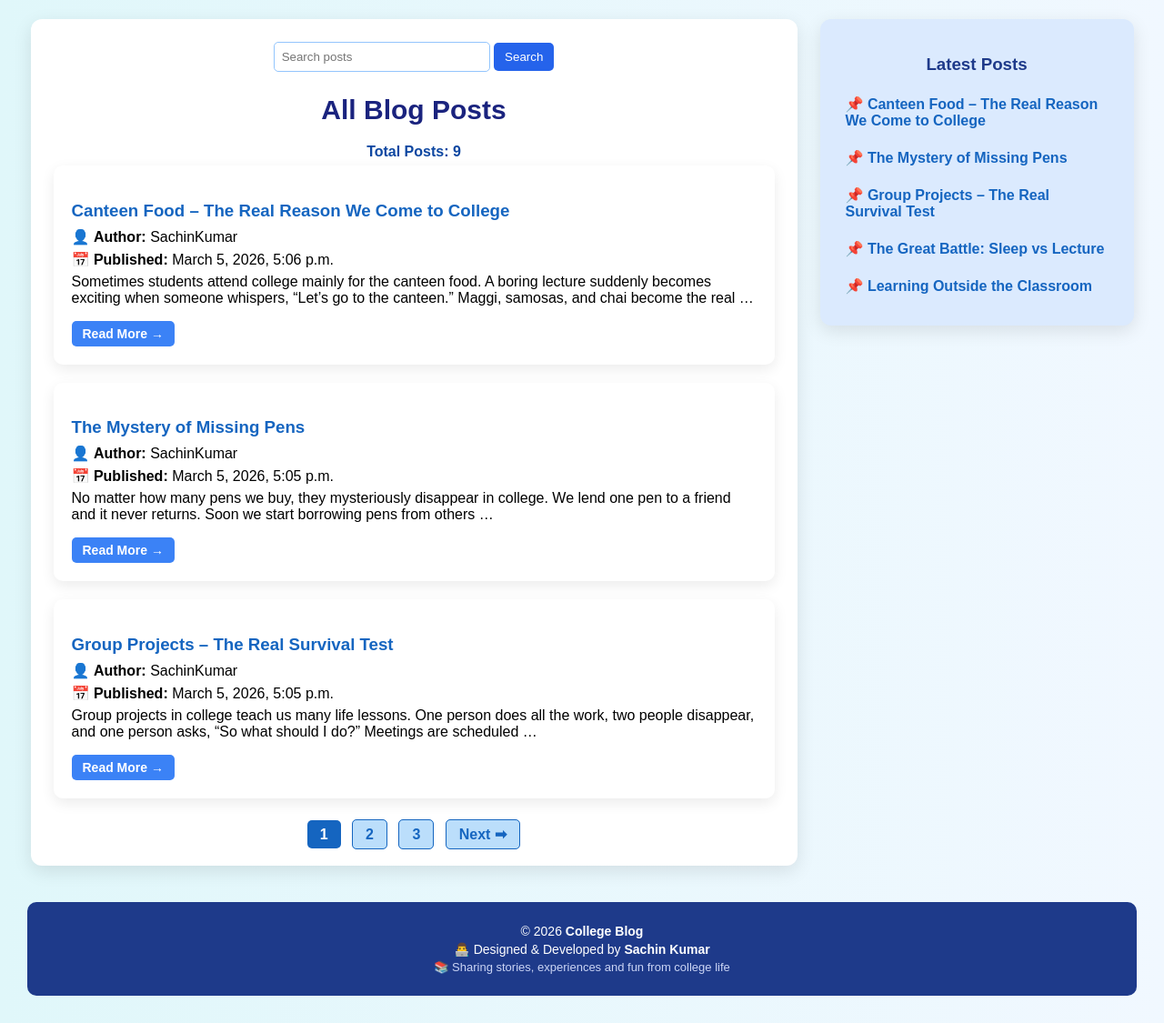
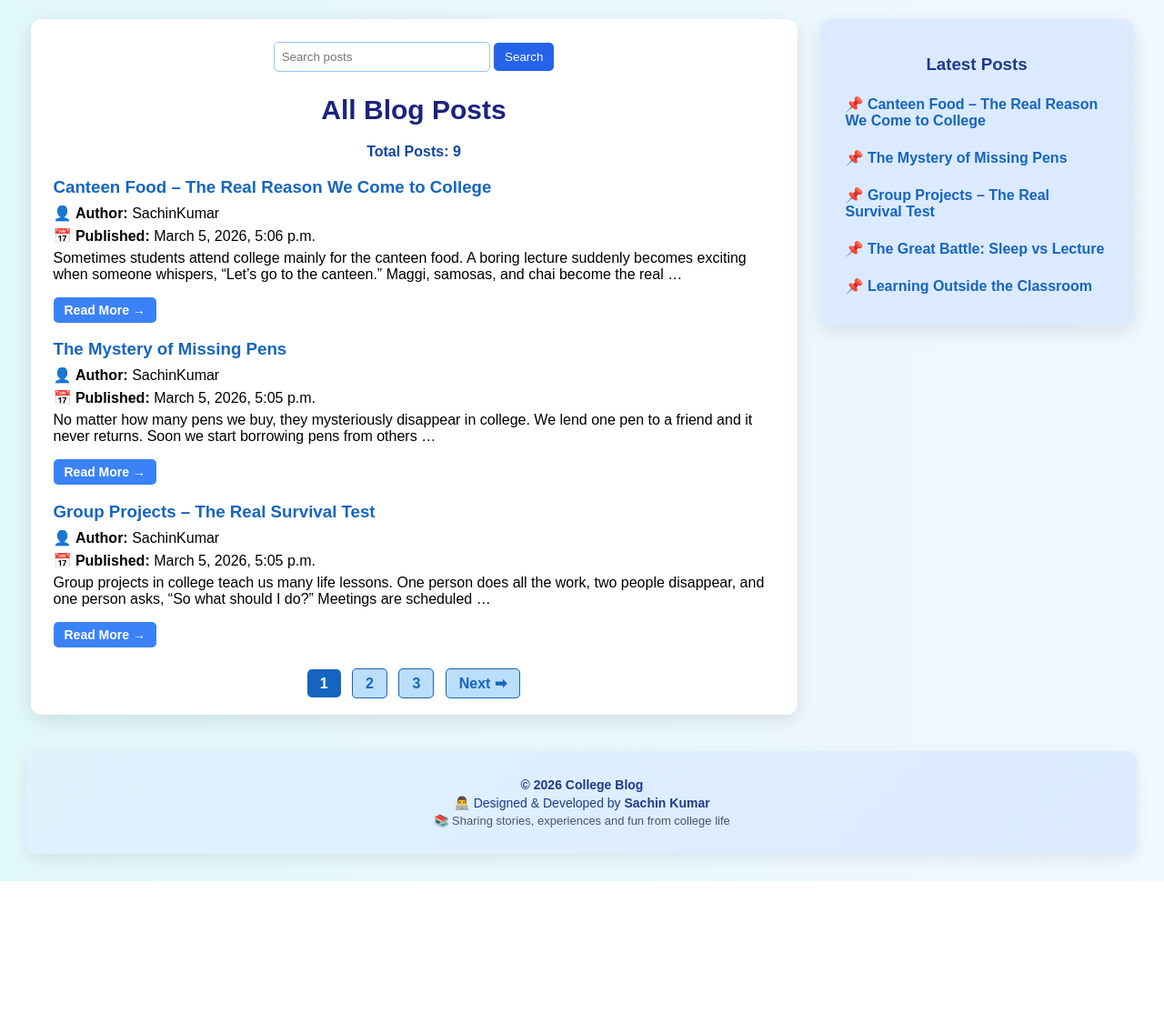
Before and after one commit to SachinKumar2006/college_blog, a Django app: page / in a window 1280 px wide. Shown: the part 140-1265 px from the top of the page at 91% size. After the commit the page ends 1109 px from the top, so only its background shows below. Run offline with Django 5.2, Linux system fonts and the light colour scheme; data comes from the database, SQL or seed files in the repository.

Commit message:
footer style improved

```diff
--- a/ASSIGNMENT_1_DJANGO/college_blog/college_project/blog/templates/blog/base.html
+++ b/ASSIGNMENT_1_DJANGO/college_blog/college_project/blog/templates/blog/base.html
@@ -91,11 +91,12 @@ text-decoration:underline;
 footer{
 text-align:center;
 margin-top:40px;
-padding:20px;
-background:#1e3a8a;
-color:white;
+padding:25px;
+background:linear-gradient(135deg,#e0f2fe,#dbeafe);
+color:#1e3a8a;
 font-size:14px;
-border-radius:10px;
+border-radius:12px;
+box-shadow:0 5px 15px rgba(0,0,0,0.08);
 }
 
 footer p{
@@ -143,19 +144,7 @@ transition:0.3s;
 .nav-links a:hover{
 background:#bfdbfe;
 }
-.post-card{
-background:white;
-padding:20px;
-border-radius:10px;
-margin-bottom:20px;
-box-shadow:0 5px 15px rgba(0,0,0,0.08);
-transition:0.3s;
-}
 
-.post-card:hover{
-transform:translateY(-5px);
-box-shadow:0 10px 25px rgba(0,0,0,0.12);
-}
 </style>
 </head>
 
@@ -213,13 +202,13 @@ flex-wrap:wrap;
 
 <footer>
 
-<p>© 2026 <strong>College Blog</strong></p>
+<p style="font-weight:600;">© 2026 College Blog</p>
 
 <p>
 👨‍💻 Designed & Developed by <strong>Sachin Kumar</strong>
 </p>
 
-<p style="font-size:13px;color:#cbd5f5;">
+<p style="font-size:13px;color:#475569;">
 📚 Sharing stories, experiences and fun from college life
 </p>
 
```
